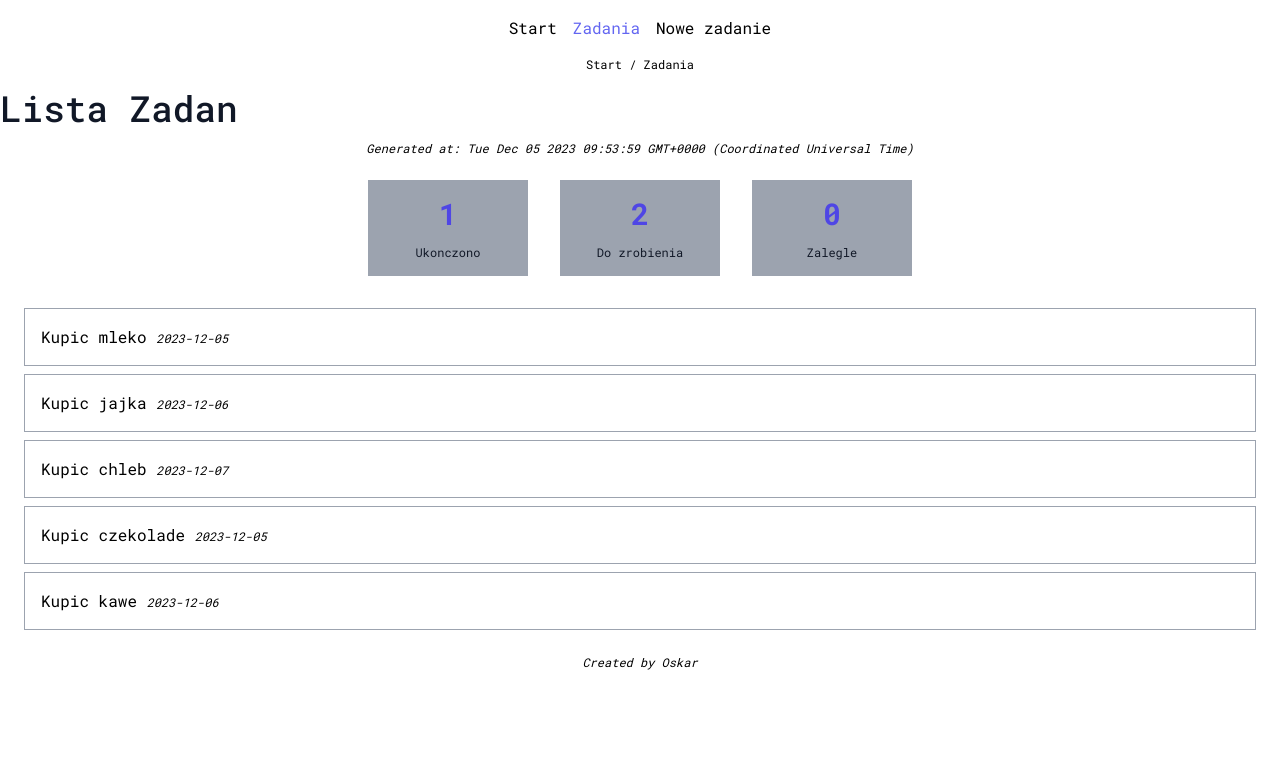
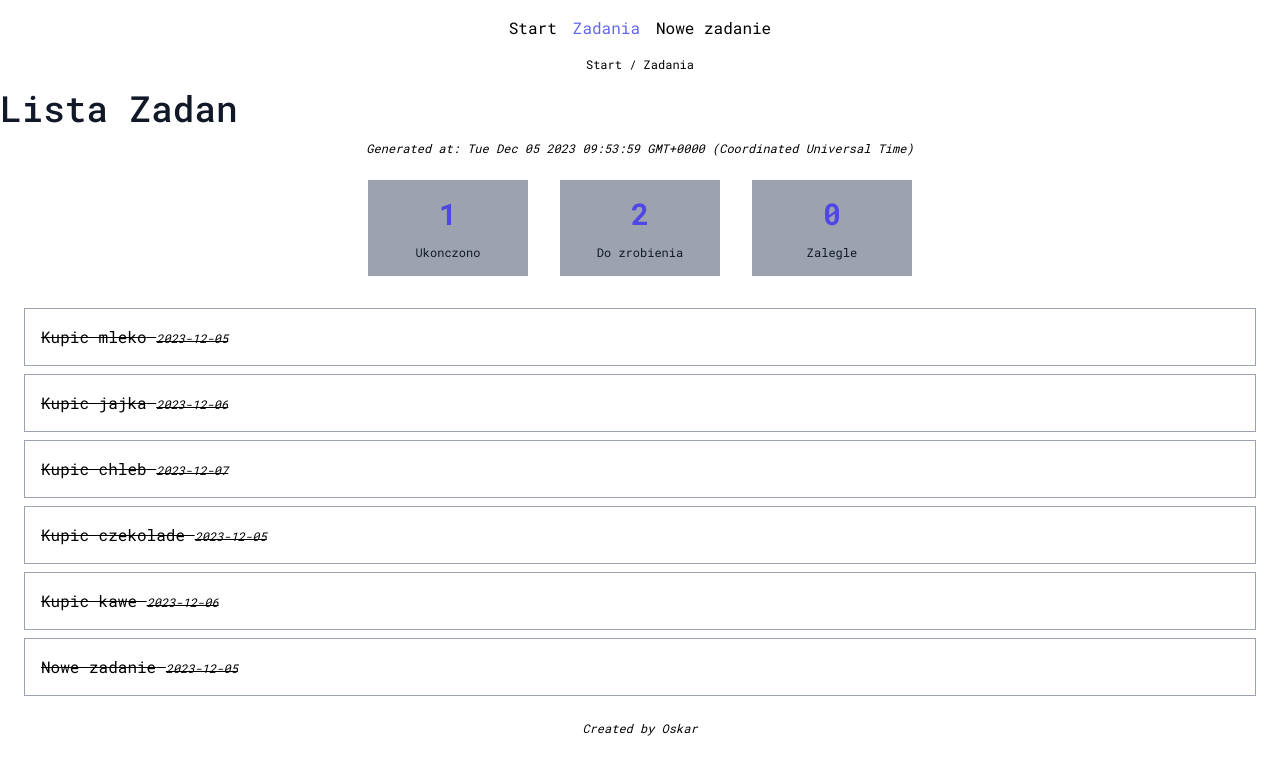
Before and after one commit to ewkaw/next, a Next.js app: page /tasks in a window 1280 px wide. Shown: the top 774 px of the page. Built offline with nearby package versions, Linux system fonts and the light colour scheme; data requests are answered from the project's data file.

Commit message:
mutation with dynamic id

```diff
--- /dev/null
+++ b/app/tasks/(list)/CompleteButton.jsx
@@ -0,0 +1,10 @@
+import { completeTaskAction } from "./completeTaskAction";
+
+export const CompleteButton = ({ taskId }) => {
+    return (
+        // Aby przekazac dane o zadaniu do ukonczenia musimy zastosowac metode .bind()
+        <form action={completeTaskAction.bind(null, taskId)} className="inline-flex items-center pr-4">
+            <button className="w-5 h-5 rounded-full border-gray-400 border-2"></button>
+        </form>
+    );
+}
--- /dev/null
+++ b/app/tasks/(list)/completeTaskAction.js
@@ -0,0 +1,24 @@
+'use server'
+
+import { revalidatePath } from 'next/cache';
+import { redirect } from 'next/navigation';
+
+const completeTask = taskId => fetch(`http://localhost:3003/tasks/${taskId}`, {
+    method: 'PATCH',
+    headers: {
+        'Content-Type': 'application/json'
+    },
+    body: JSON.stringify({
+        completed: true
+    })
+})
+
+// akcja serwerowa, ktora ma ukonczyc zadanie
+export const completeTaskAction = async taskId => {
+    await completeTask(taskId);
+
+    // Mowimy nextowi, ze strona /tasks jest juz nie aktualna, wiec ja aktualizuje
+    revalidatePath('/tasks');
+    // Tez zadziala, ale to jest pelne przekierowanie
+    // redirect('/tasks');
+}
--- a/app/tasks/(list)/page.jsx
+++ b/app/tasks/(list)/page.jsx
@@ -4,6 +4,7 @@ import { H1 } from "../../components/H1";
 import { StatCard } from "../../components/StatCard";
 import { sleep } from "../../utils/sleep";
 import { TaskStats, TasksSkeleton } from "./TaskStats";
+import { CompleteButton } from "./CompleteButton";
 
 // Wymuszenie aby strona byla generowana na zadanie ( next.js domyslnie bedzie probowal wygenerowac strony statyczne )
 export const dynamic = 'force-dynamic';
@@ -32,7 +33,10 @@ export default async function TaskListPage() {
             {tasks.length > 0 && (
                 <ul className="px-6 mt-8 space-y-2">
                     {tasks.map(task => (
-                        <li key={task.id} className="border border-gray-400 p-4">
+                        // Dodajemy klase line-through tylko dla ukonczonych zadan
+                        <li key={task.id} className={`border border-gray-400 p-4 ${task.completed ? 'line-through' : ''}`}>
+                            {/* Wyswietlamy przycisk tylko wtedy, kiedy zadanie jest nieukonczone */}
+                            {!task.completed && <CompleteButton taskId={task.id} />}
                             {task.title} <time className="text-xs italic">{task.dueDate}</time>
                         </li>
                     ))}
--- a/db.json
+++ b/db.json
@@ -4,28 +4,37 @@
       "id": 1,
       "title": "Kupic mleko",
       "dueDate": "2023-12-05",
-      "completed": false
+      "completed": true
     },
     {
       "id": 2,
       "title": "Kupic jajka",
       "dueDate": "2023-12-06",
-      "completed": false
+      "completed": true
     },
     {
       "title": "Kupic chleb",
       "dueDate": "2023-12-07",
-      "id": 3
+      "id": 3,
+      "completed": true
     },
     {
       "title": "Kupic czekolade",
       "dueDate": "2023-12-05",
-      "id": 4
+      "id": 4,
+      "completed": true
     },
     {
       "title": "Kupic kawe",
       "dueDate": "2023-12-06",
-      "id": 5
+      "id": 5,
+      "completed": true
+    },
+    {
+      "title": "Nowe zadanie",
+      "dueDate": "2023-12-05",
+      "id": 6,
+      "completed": true
     }
   ]
 }
```
